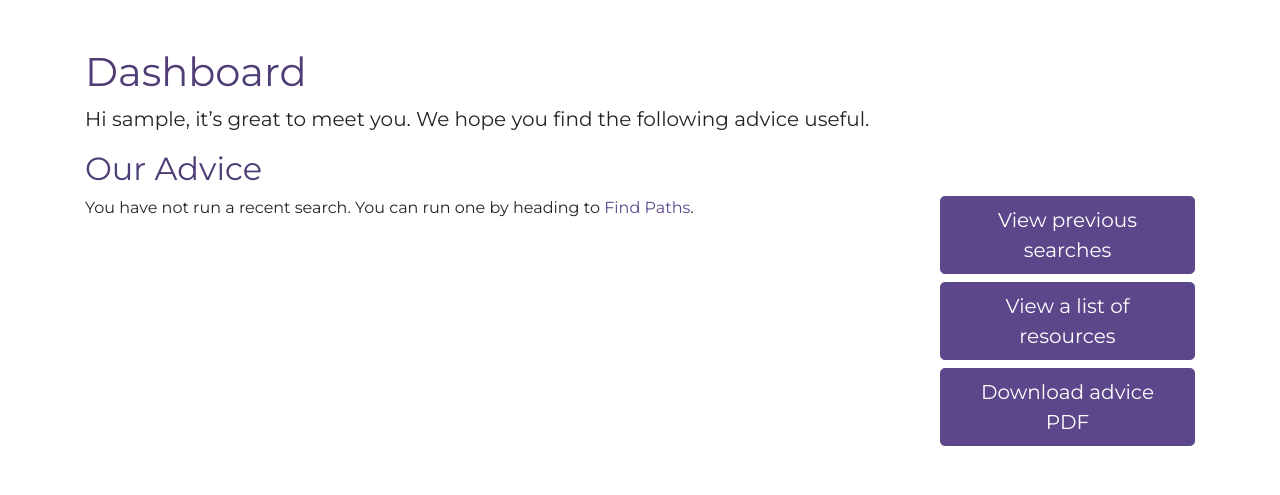
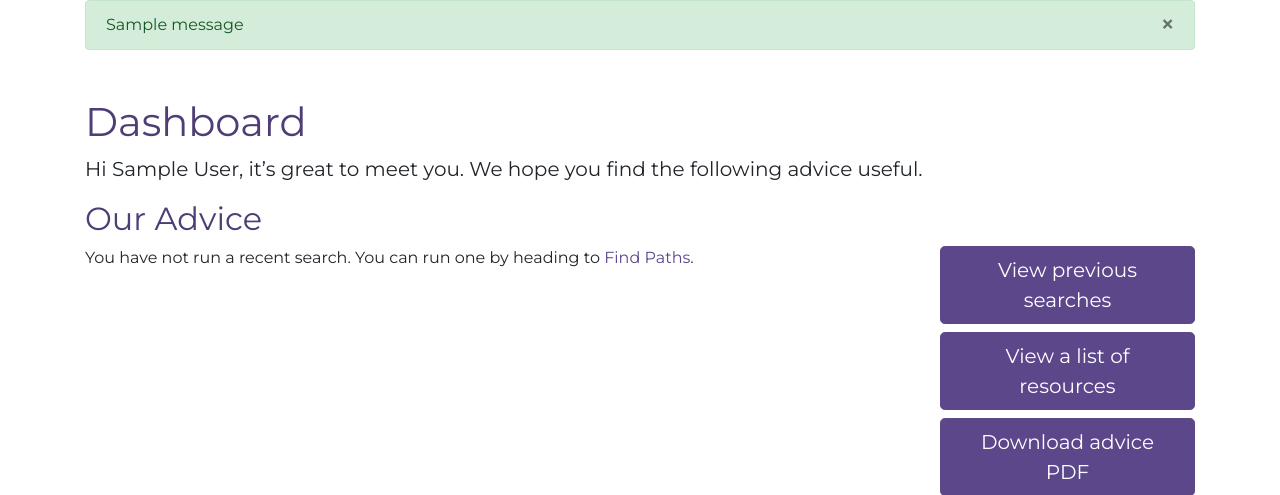
Before and after one commit to tp3-2020-CS32/ViloSky, a Django app: page /paths/dashboard/ in a window 1280 px wide. Shown: the part 67-562 px from the top of the page. Run offline with Django 3.2, Linux system fonts and the light colour scheme; a user stored in the database is signed in; tables that the repository leaves empty hold one stand-in row (values such as "Sample post"); one stand-in notice (Sample message) is shown; some libraries are stand-ins or nearby versions.

Commit message:
Registration adjustments [Issue #87]
*Log the user in automatically when they register
*Redirect the user to the dashboard after registering
*Display a "thank you" message at the dashboard after registering
*Redirect the usre to the dasshboard after loggin in
*Display the user's first and last name in the message at the top of the
dashboard

Note: The first and last name of the user are now being stored in the
auth user object as well as in the user_profile object within the
databse

```diff
--- a/vilosky_paths/paths/views.py
+++ b/vilosky_paths/paths/views.py
@@ -33,6 +33,12 @@ def search(request):
 
 def dashboard(request):
     try:
+        if request.session['just_registered']:
+            messages.success(request, 'Thanks for registering')
+            request.session['just_registered'] = False
+    except:
+        pass
+    try:
         search_tags = request.session['search_tags']
         print((search_tags))
         resources = Resource.objects.filter(tags__tag_name__in= search_tags).distinct()
@@ -50,11 +56,17 @@ def register(request):
         if user_form.is_valid() and profile_form.is_valid():
             user = user_form.save()
             user.set_password(user.password)
+            profile = profile_form.save(commit=False)
+            user.first_name = profile.first_name
+            user.last_name = profile.last_name
             user.save()
-            profile = profile_form.save(commit=False)
             profile.user = user
             profile.save()
             registered = True
+            request.session['just_registered'] = True
+            new_user = authenticate(username=user.username, password=user.password)
+            login(request, user, backend='django.contrib.auth.backends.ModelBackend')
+            return redirect(reverse('paths:dashboard'))
         else:
             print(user_form.errors, profile_form.errors)
     else:
@@ -75,7 +87,7 @@ def user_login(request):
         if user:
             if user.is_active:
                 login(request, user)
-                return redirect(reverse('paths:home'))
+                return redirect(reverse('paths:dashboard'))
             else:
                 return HttpResponse("Your account is disabled.")
         else:
--- a/vilosky_paths/templates/paths/dashboard.html
+++ b/vilosky_paths/templates/paths/dashboard.html
@@ -7,9 +7,19 @@ Dashboard
 
 {% block body_block %}
 <div class="container">
+
+	{% for message in messages %}
+	<div class="alert alert-success">
+		<a class="close" href="#" data-dismiss="alert">×</a>
+
+		{{ message }}
+
+	</div>
+	{% endfor %}
+
     <h1 class="mt-5">Dashboard</h1>
     {% if user.is_authenticated %}
-    <p class="lead">Hi {{user}}, it’s great to meet you. We hope you find the following advice useful.</p>
+    <p class="lead">Hi {{ user.first_name }} {{ user.last_name }}, it’s great to meet you. We hope you find the following advice useful.</p>
     {% else %}
     <p class="lead">Hi, it’s great to meet you. We hope you find the following advice useful.</p>
     {% endif %}
```
